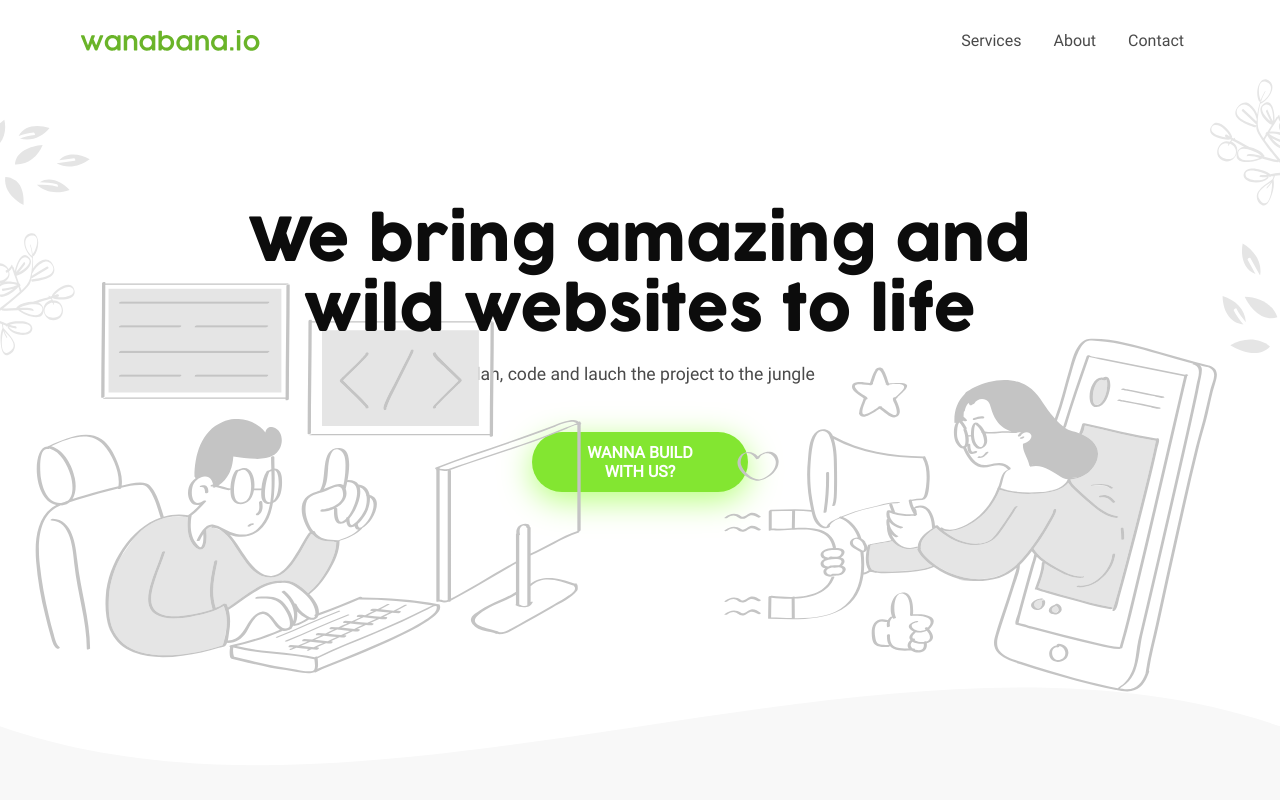
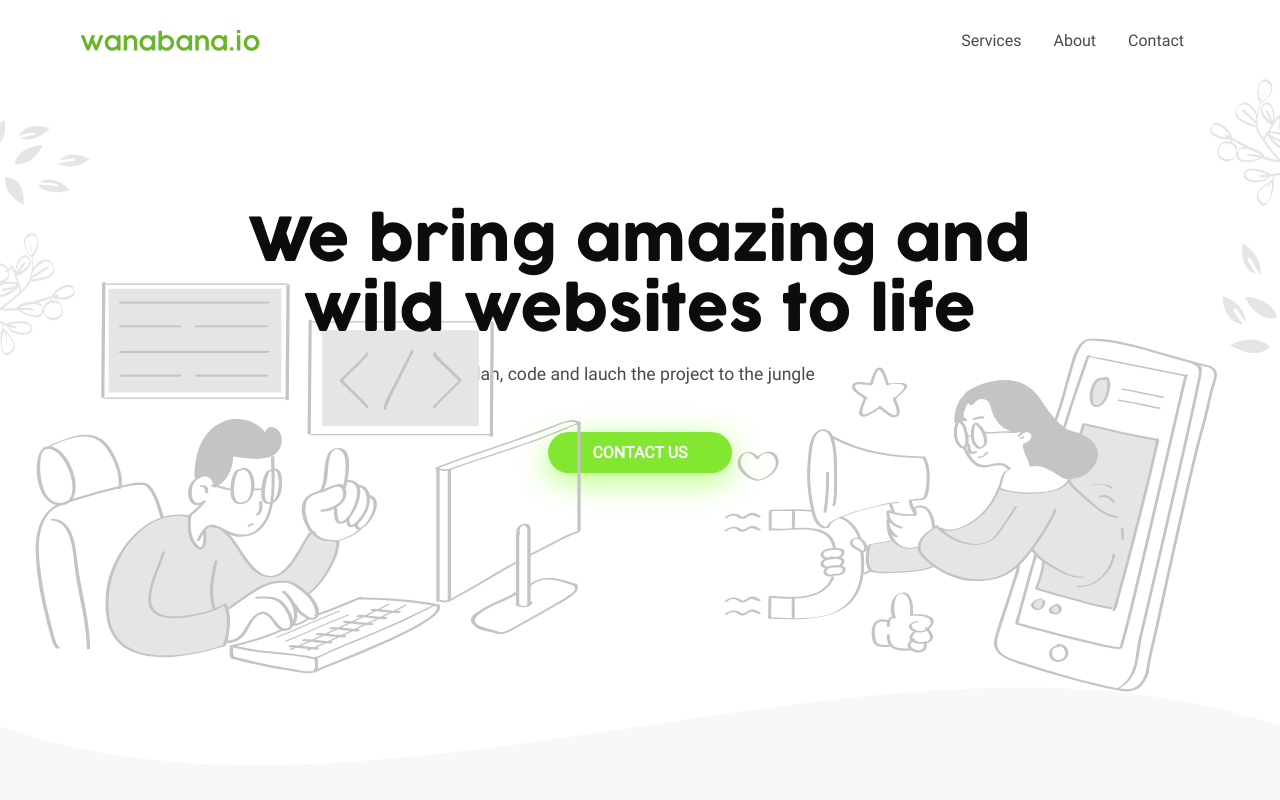
Before and after one commit to wanabana-io/quetzalcoatl, a React (Create React App) app: page / in a window 1280 px wide. Shown: the top 800 px of the page. Built offline with nearby package versions, Linux system fonts and the light colour scheme; no server answers.

Commit message:
Changes contac button

```diff
--- a/src/components/Hero/hero.jsx
+++ b/src/components/Hero/hero.jsx
@@ -22,7 +22,7 @@ const Hero = () => {
           className="container-information__button"
           href="mailto:imanny.eg@gmail.com?subject=Let's Work Together Wanabana.io"
         >
-          wanna build with us?
+          contact us
         </a>
       </div>
       <Wavey />
```
